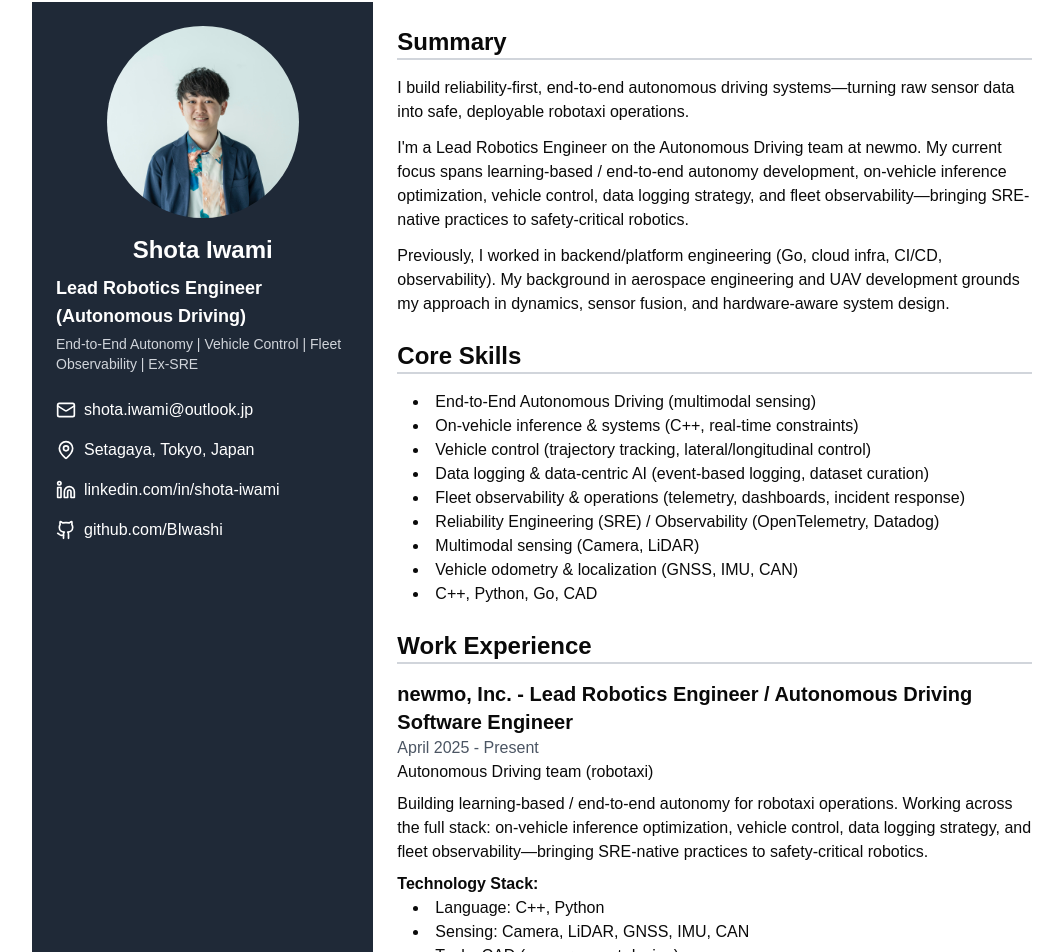
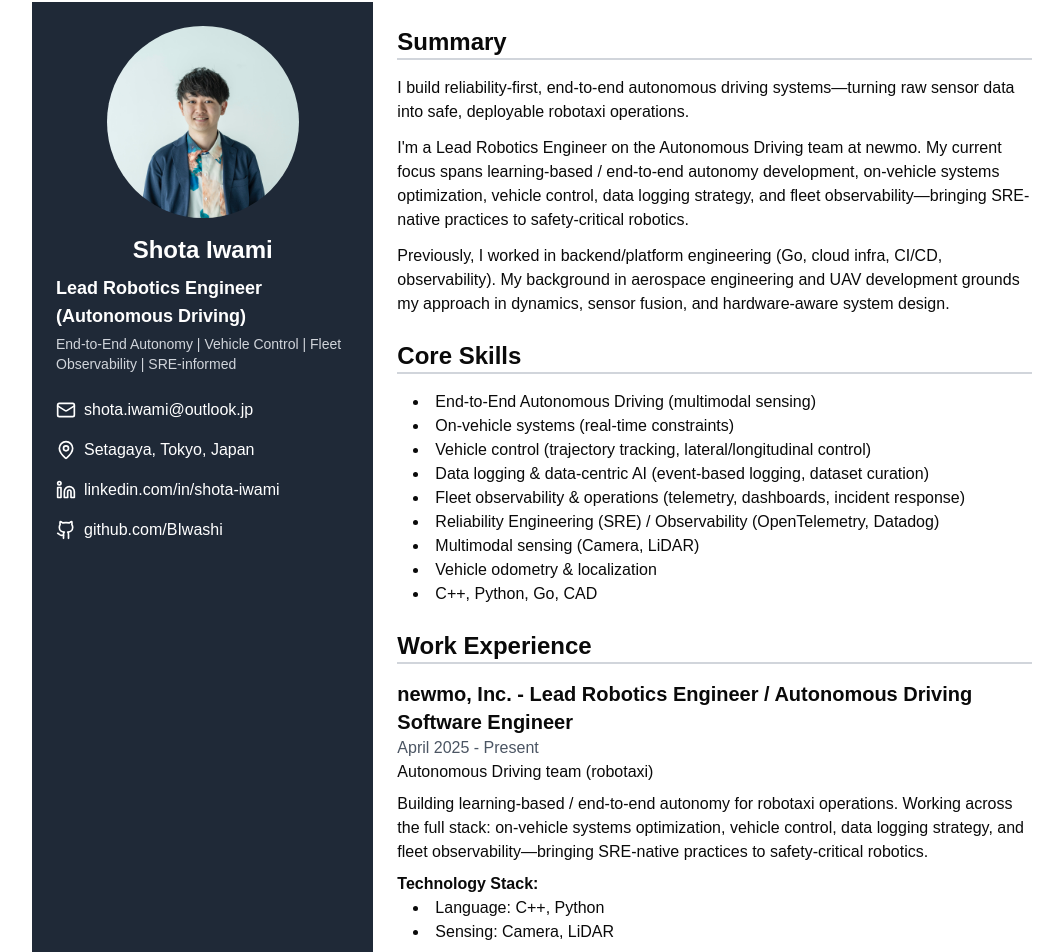
Before and after one commit to BIwashi/resume, a Next.js app: page / in a window 1280 px wide. Shown: the part 46-998 px from the top of the page, without its empty margins (96-1159 px from the left). Built offline with nearby package versions, Linux system fonts and the light colour scheme.

Commit message:
Refine resume content by updating descriptions for clarity, adjusting skill listings, and enhancing public speaking entry for improved presentation.

```diff
--- a/components/resume.tsx
+++ b/components/resume.tsx
@@ -22,7 +22,7 @@
               </div>
               <h1 className="text-2xl font-bold">Shota Iwami</h1>
               <h3 className="text-lg font-semibold mt-2">Lead Robotics Engineer (Autonomous Driving)</h3>
-              <p className="text-sm text-gray-300 mt-1">End-to-End Autonomy | Vehicle Control | Fleet Observability | Ex-SRE</p>
+              <p className="text-sm text-gray-300 mt-1">End-to-End Autonomy | Vehicle Control | Fleet Observability | SRE-informed</p>
             </div>
             <div className="space-y-4">
               <div className="flex items-center">
@@ -56,7 +56,7 @@
                 I build reliability-first, end-to-end autonomous driving systems—turning raw sensor data into safe, deployable robotaxi operations.
               </p>
               <p className="mb-3">
-                I&apos;m a Lead Robotics Engineer on the Autonomous Driving team at newmo. My current focus spans learning-based / end-to-end autonomy development, on-vehicle inference optimization, vehicle control, data logging strategy, and fleet observability—bringing SRE-native practices to safety-critical robotics.
+                I&apos;m a Lead Robotics Engineer on the Autonomous Driving team at newmo. My current focus spans learning-based / end-to-end autonomy development, on-vehicle systems optimization, vehicle control, data logging strategy, and fleet observability—bringing SRE-native practices to safety-critical robotics.
               </p>
               <p>
                 Previously, I worked in backend/platform engineering (Go, cloud infra, CI/CD, observability). My background in aerospace engineering and UAV development grounds my approach in dynamics, sensor fusion, and hardware-aware system design.
@@ -67,13 +67,13 @@
               <h2 className="text-2xl font-bold mb-4 border-b-2 border-gray-300">Core Skills</h2>
               <ul className="list-disc list-inside ml-4">
                 <li>End-to-End Autonomous Driving (multimodal sensing)</li>
-                <li>On-vehicle inference & systems (C++, real-time constraints)</li>
+                <li>On-vehicle systems (real-time constraints)</li>
                 <li>Vehicle control (trajectory tracking, lateral/longitudinal control)</li>
                 <li>Data logging & data-centric AI (event-based logging, dataset curation)</li>
                 <li>Fleet observability & operations (telemetry, dashboards, incident response)</li>
                 <li>Reliability Engineering (SRE) / Observability (OpenTelemetry, Datadog)</li>
                 <li>Multimodal sensing (Camera, LiDAR)</li>
-                <li>Vehicle odometry & localization (GNSS, IMU, CAN)</li>
+                <li>Vehicle odometry & localization</li>
                 <li>C++, Python, Go, CAD</li>
               </ul>
             </section>
@@ -84,12 +84,11 @@
                 <h3 className="text-xl font-semibold">newmo, Inc. - Lead Robotics Engineer / Autonomous Driving Software Engineer</h3>
                 <p className="text-gray-600">April 2025 - Present</p>
                 <p>Autonomous Driving team (robotaxi)</p>
-                <p className="mt-2">Building learning-based / end-to-end autonomy for robotaxi operations. Working across the full stack: on-vehicle inference optimization, vehicle control, data logging strategy, and fleet observability—bringing SRE-native practices to safety-critical robotics.</p>
+                <p className="mt-2">Building learning-based / end-to-end autonomy for robotaxi operations. Working across the full stack: on-vehicle systems optimization, vehicle control, data logging strategy, and fleet observability—bringing SRE-native practices to safety-critical robotics.</p>
                 <h5 className="font-semibold mt-2">Technology Stack:</h5>
                 <ul className="list-disc list-inside ml-4">
                   <li>Language: C++, Python</li>
-                  <li>Sensing: Camera, LiDAR, GNSS, IMU, CAN</li>
-                  <li>Tools: CAD (sensor mount design)</li>
+                  <li>Sensing: Camera, LiDAR</li>
                 </ul>
               </div>
               <div className="mb-6">
@@ -183,8 +182,9 @@
             <section className="mb-6">
               <h2 className="text-2xl font-bold mb-4 border-b-2 border-gray-300">Public Speaking</h2>
               <ul className="space-y-4">
-                <li>
-                  <h3 className="font-semibold">Datadog DASH 2025 at NewYork (June 2025)</h3>
+                <li className="border-l-4 border-blue-500 pl-3">
+                  <h3 className="font-semibold">Datadog DASH 2025 — New York, USA (June 2025)</h3>
+                  <p className="text-sm text-gray-500">Datadog&apos;s flagship annual conference / International speaker</p>
                   <p>Topic: &quot;Monorepo Error Management: Automated Runbooks and Team-Targeted Alert Distribution&quot;</p>
                 </li>
                 <li>
```
